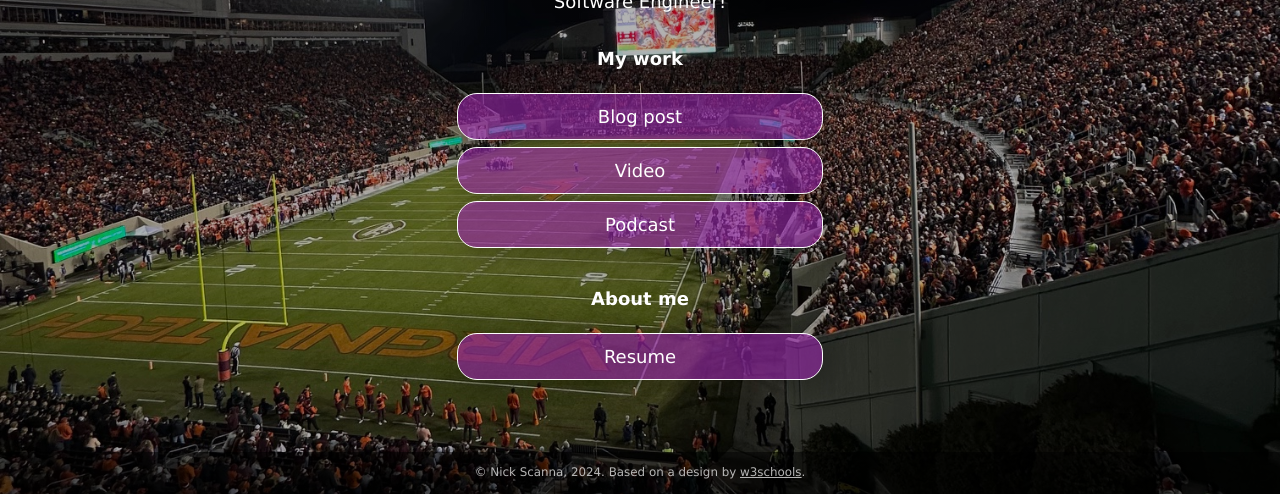
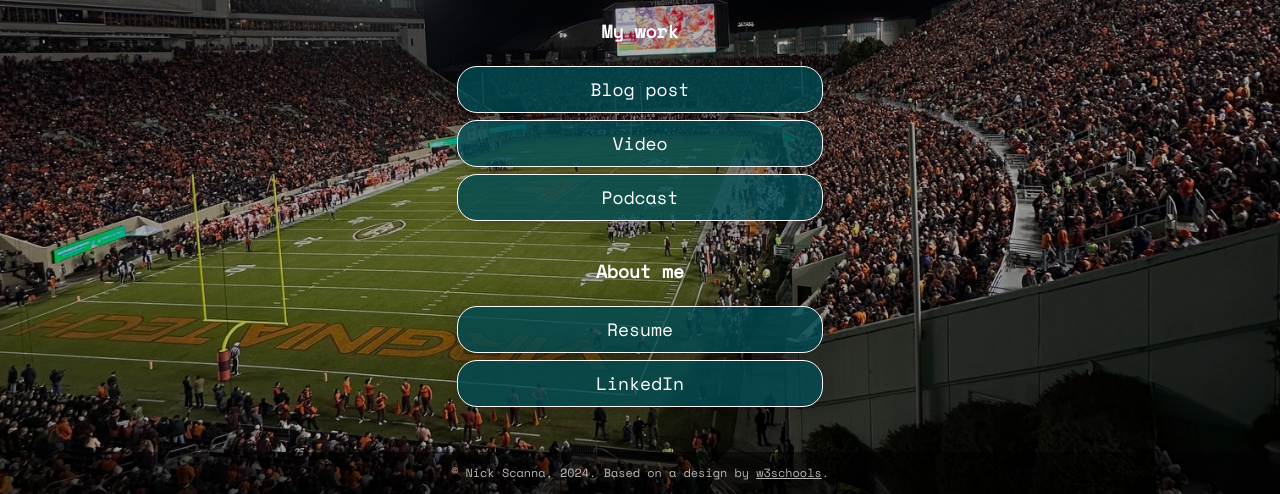
Before and after one commit to nscanna27/nscanna27.github.io, a plain HTML site: page index.html in a window 1280 px wide. Shown: the part 306-800 px from the top of the page. Drawn offline with nearby package versions, Linux system fonts and the light colour scheme.

Commit message:
Changed colors, font, added LinkedIn button, and added text

```diff
--- a/css/style.css
+++ b/css/style.css
@@ -1,9 +1,9 @@
 :root {
     --primaryText: #fff;
-    --secondaryText: #ff015e;
-    --primary: rgba(156, 39, 176, .60);
-    --secondary: rgba(255, 1, 94, .60);
-    --buttonHover: rgba(156, 39, 176, .40);
+    --secondaryText: #ffd166;
+    --primary: rgba(0, 76, 84, 0.8);
+    --secondary: rgba(16, 35, 121, 0.61);
+    --buttonHover: rgba(255, 209, 102, .40);
     --smallButtonHover: rgba(0, 0, 0, .25);
 }
 
@@ -34,7 +34,7 @@ body {
     background-attachment: fixed;
     /* Resizes the background image to cover the entire container */
     background-size: cover;
-    font-family: Futura, Verdana, sans-serif;
+    font-family: "Space Mono", monospace;
     line-height: 1.5;
     font-size: 18px;
     display: flex;
--- a/index.html
+++ b/index.html
@@ -8,6 +8,9 @@
   <!-- Add your name below -->
   <title>Nick Scanna</title>
   <link rel="stylesheet" href="css/style.css">
+  <link rel="preconnect" href="https://fonts.googleapis.com">
+  <link rel="preconnect" href="https://fonts.gstatic.com" crossorigin>
+  <link href="https://fonts.googleapis.com/css2?family=Quantico:ital,wght@0,400;0,700;1,400;1,700&family=Space+Mono&display=swap" rel="stylesheet">
 </head>
 
 <body class="main-text-color">
@@ -46,9 +49,9 @@
       <div class="button toggle">Podcast</div>
       <div class="slidedown">
         <div class="description">
-          <h2>Podcast title</h2>
-          <p>Add a short but appealing description of your podcast</p>
-          <a href="#" class="external-link" target="_blank">Listen</a>
+          <h2>VT SoccerTalks | Ep 1. | The Future of AI in Soccer</h2>
+          <p>From scouting hidden gems, perfecting tactics, and preventing injury, AI is shaping the next era of soccer. Don't miss the kickoff of our debut episode!</p>
+          <a href="https://soundcloud.com/nicholas-scanna/vt-soccertalks-ep-1-the-future-of-ai-in-soccer?utm_source=clipboard&utm_medium=text&utm_campaign=social_sharing" class="external-link" target="_blank">Listen</a>
         </div>
       </div>
     </div>
@@ -60,6 +63,7 @@
 
     <div class="links-container">
       <a href="https://drive.google.com/file/d/1sqhHuQ_VVTep9dnOBcOBsNjfsxXguV8-/view?usp=sharing" class="button" target="_blank">Resume</a>
+      <a href="www.linkedin.com/in/nicholas-scanna-4388b4345" class="button" target="_blank">LinkedIn</a>
     </div>
 
   </div>
```
